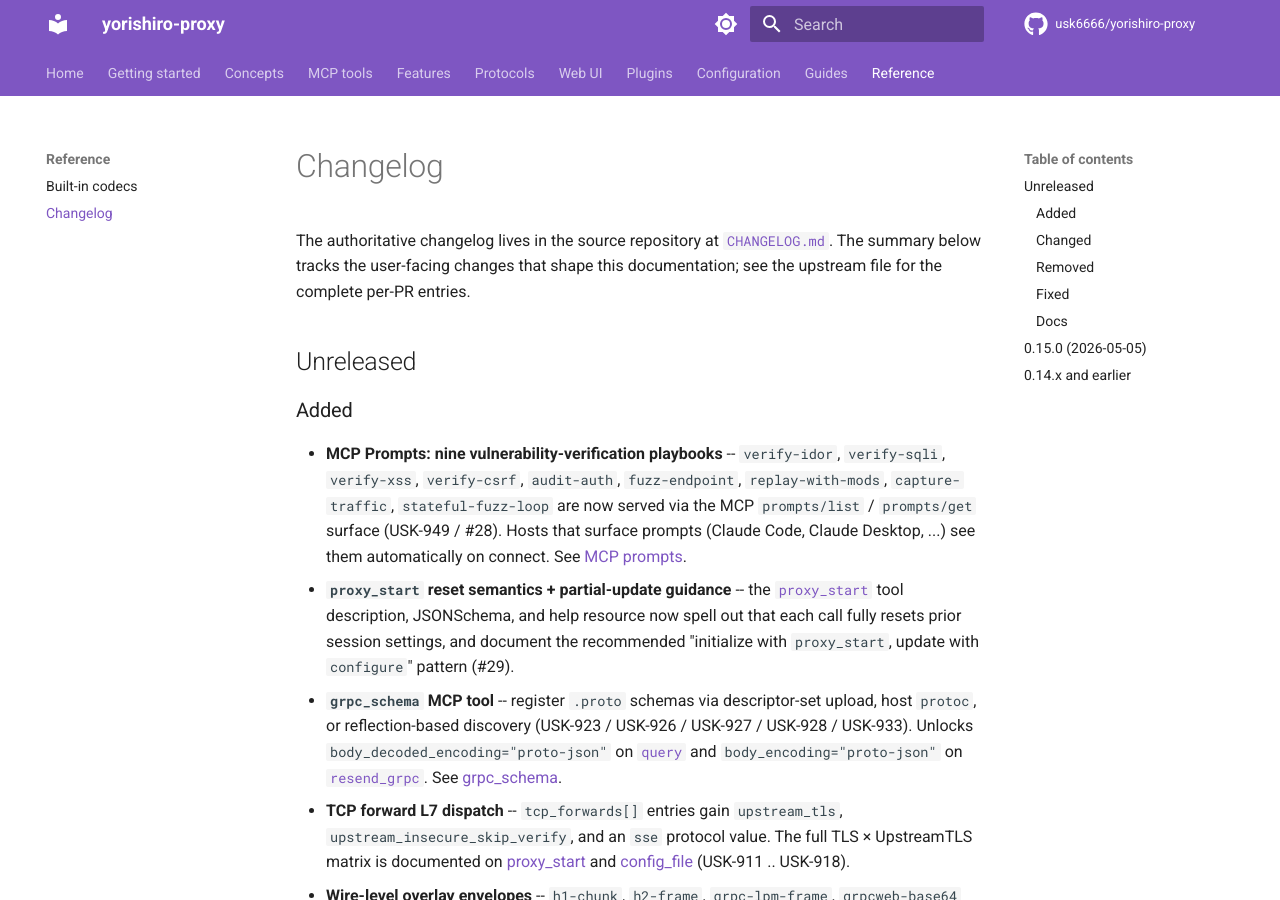
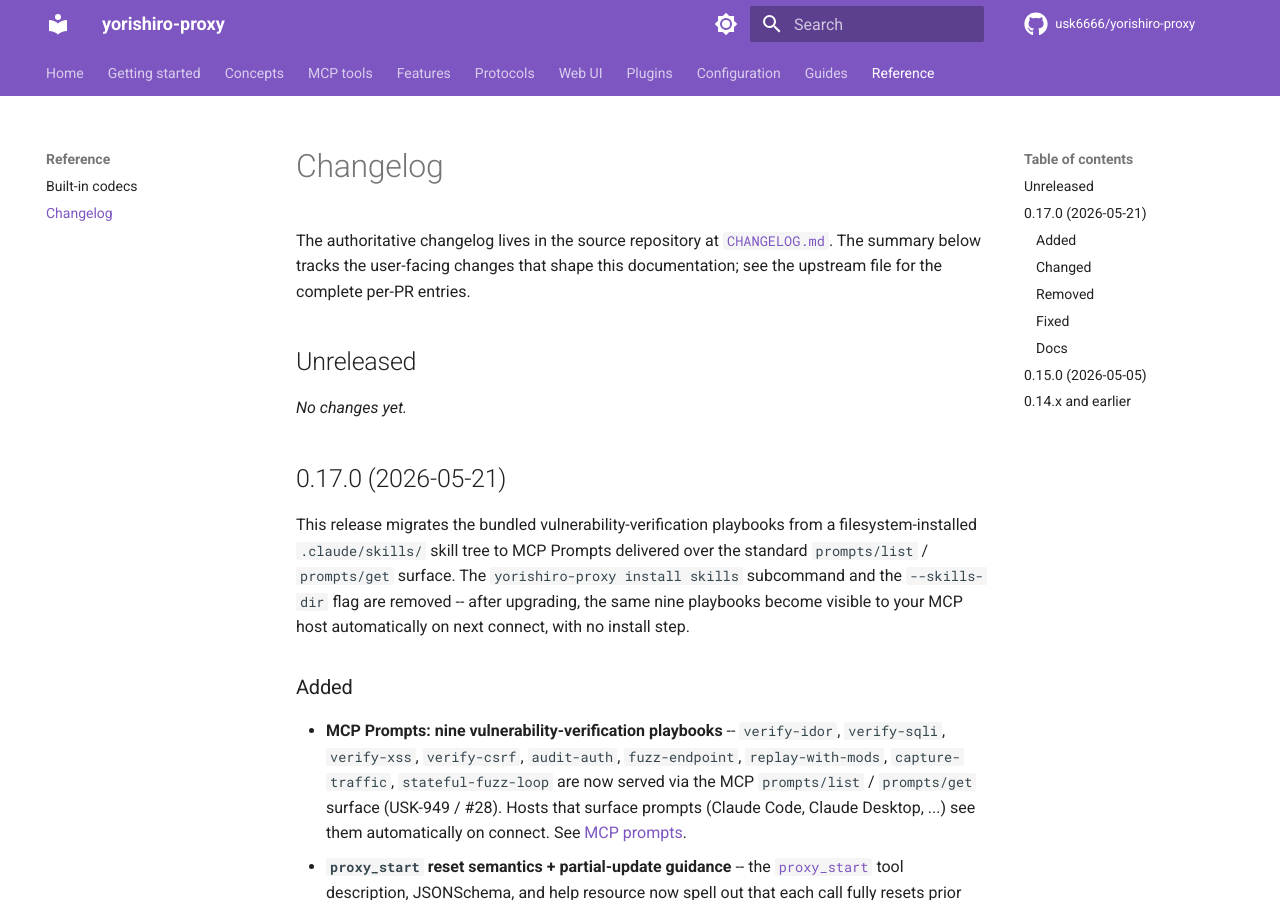
Before and after one commit to usk6666/yorishiro-proxy-docs, an MkDocs documentation site: the page built from docs/reference/changelog.md, in a window 1280 px wide and 900 px high. Built offline with MkDocs 1.6.1 and Material for MkDocs 9.7.7, drawn with Linux system fonts in a browser that asks for light colours; comment, search, counter and statistics services are not loaded.

Commit message:
docs(changelog): cut 0.17.0 release entry
Convert the prior Unreleased section to 0.17.0 (2026-05-21) -- the tag
points at src-ref 78c21f14, the same commit this docs branch already
bumps the submodule to. Add a short release-highlights paragraph
flagging the install-skills → MCP-prompts migration as the headline
change for upgraders.

Co-Authored-By: Claude Opus 4.7 (1M context) <noreply@anthropic.com>

```diff
--- a/docs/reference/changelog.md
+++ b/docs/reference/changelog.md
@@ -6,6 +6,12 @@ The summary below tracks the user-facing changes that shape this documentation;
 see the upstream file for the complete per-PR entries.
 
 ## Unreleased
+
+_No changes yet._
+
+## 0.17.0 (2026-05-21)
+
+This release migrates the bundled vulnerability-verification playbooks from a filesystem-installed `.claude/skills/` skill tree to MCP Prompts delivered over the standard `prompts/list` / `prompts/get` surface. The `yorishiro-proxy install skills` subcommand and the `--skills-dir` flag are removed -- after upgrading, the same nine playbooks become visible to your MCP host automatically on next connect, with no install step.
 
 ### Added
 
```
